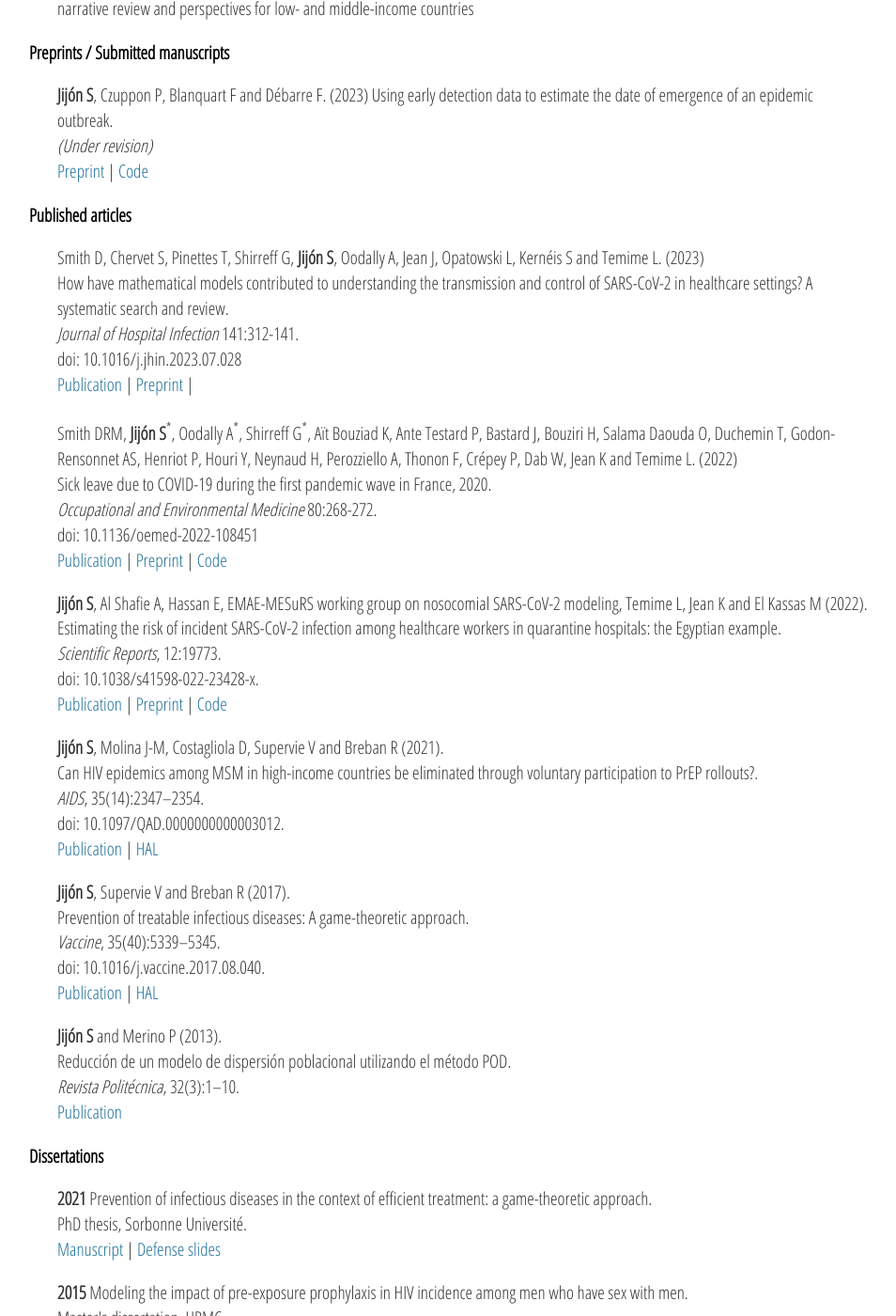
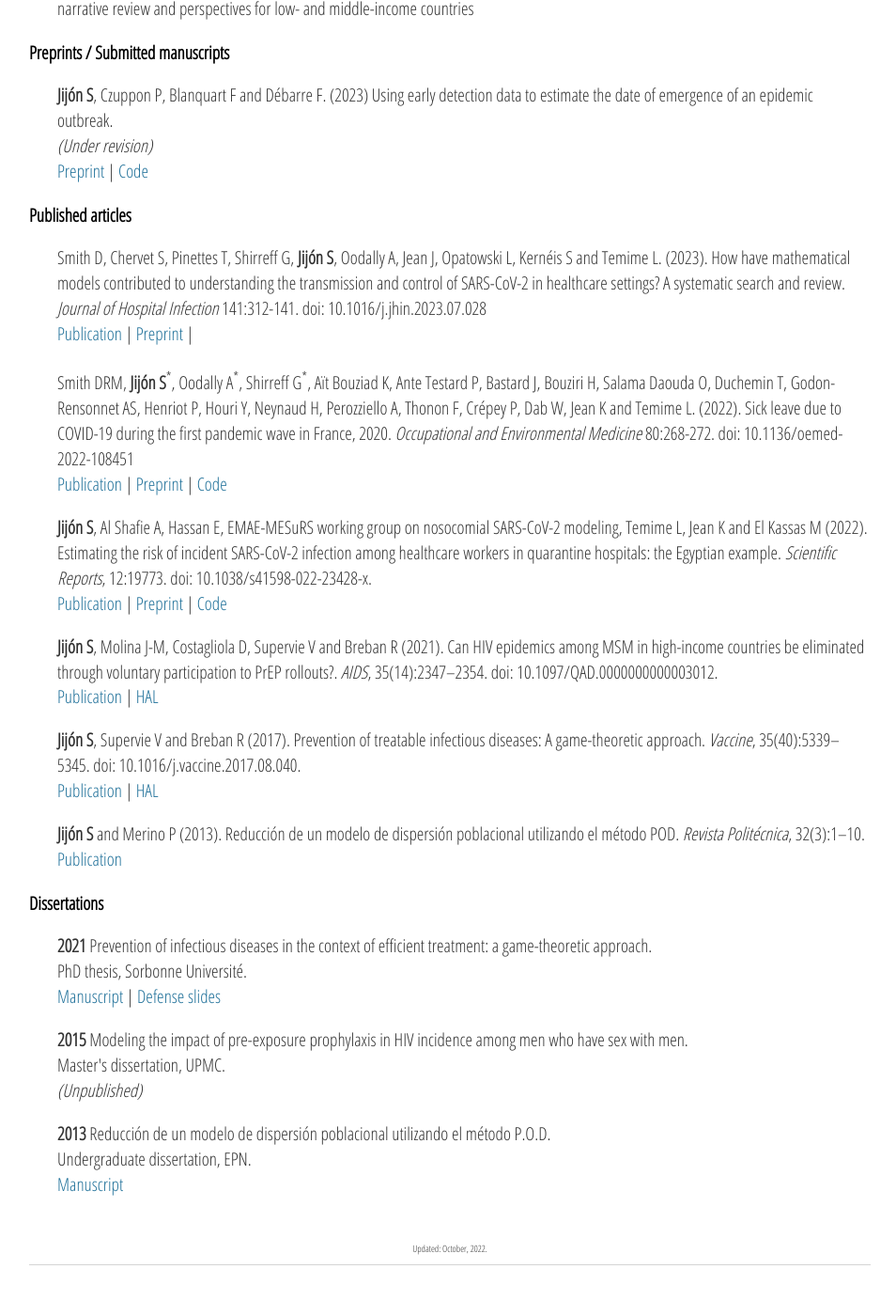
Before and after one commit to sjijon/sjijon.github.io, a Jekyll site: the page built from publications.html, in a window 1280 px wide and 1400 px high, scrolled down 292 px. Shown: the whole window at 94% size, without its empty margins (161-1115 px from the left). Built offline with Jekyll 4.4.1, drawn with Linux system fonts in a browser that asks for light colours; nearby versions of some CDN libraries.

Commit message:
fix display

```diff
--- a/publications.html
+++ b/publications.html
@@ -25,12 +25,9 @@
 
 	<h3>Published articles</h3>
 	<p style="padding-left:30px;">
-		Smith D, Chervet S, Pinettes T, Shirreff G, <strong>Jijón S</strong>, Oodally A, Jean J, Opatowski L, Kernéis S and Temime L. (2023)
-		<br>
+		Smith D, Chervet S, Pinettes T, Shirreff G, <strong>Jijón S</strong>, Oodally A, Jean J, Opatowski L, Kernéis S and Temime L. (2023).
 		How have mathematical models contributed to understanding the transmission and control of SARS-CoV-2 in healthcare settings? A systematic search and review.
-		<br>
 		<em>Journal of Hospital Infection</em> 141:312-141.
-		<br>
 		doi: 10.1016/j.jhin.2023.07.028
 		<br>
 		<a href="https://authors.elsevier.com/c/1hw~wiVO0BBna" target="_blank">Publication</a> |
@@ -38,12 +35,9 @@
 	</p>
 
 	<p style="padding-left:30px;">
-		Smith DRM, <strong>Jijón S</strong><sup>*</sup>, Oodally A<sup>*</sup>, Shirreff G<sup>*</sup>, Aït Bouziad K, Ante Testard P, Bastard J, Bouziri H, Salama Daouda O, Duchemin T, Godon-Rensonnet AS, Henriot P, Houri Y, Neynaud H, Perozziello A, Thonon F, Crépey P, Dab W, Jean K and Temime L. (2022)
-		<br>
+		Smith DRM, <strong>Jijón S</strong><sup>*</sup>, Oodally A<sup>*</sup>, Shirreff G<sup>*</sup>, Aït Bouziad K, Ante Testard P, Bastard J, Bouziri H, Salama Daouda O, Duchemin T, Godon-Rensonnet AS, Henriot P, Houri Y, Neynaud H, Perozziello A, Thonon F, Crépey P, Dab W, Jean K and Temime L. (2022).
 		Sick leave due to COVID-19 during the first pandemic wave in France, 2020.
-		<br>
 		<em>Occupational and Environmental Medicine</em> 80:268-272.
-		<br>
 		doi: 10.1136/oemed-2022-108451
 		<br>
 		<a href="https://oem.bmj.com/content/early/2023/03/13/oemed-2022-108451.citation-tools" target="_blank">Publication</a> |
@@ -53,11 +47,8 @@
 
 	<p style="padding-left:30px;">
 		<strong>Jijón S</strong>, Al Shafie A, Hassan E, EMAE-MESuRS working group on nosocomial SARS-CoV-2 modeling, Temime L, Jean K and El Kassas M (2022).
-		<br>
 		Estimating the risk of incident SARS-CoV-2 infection among healthcare workers in quarantine hospitals: the Egyptian example.
-		<br>
 		<em>Scientific Reports</em>, 12:19773.
-		<br>
 		doi: 10.1038/s41598-022-23428-x.
 		<br>
 		<a href="https://www.nature.com/articles/s41598-022-23428-x" target="_blank">Publication</a> |
@@ -67,11 +58,8 @@
 	</p>
 	<p style="padding-left:30px;">
 		<strong>Jijón S</strong>, Molina J-M, Costagliola D, Supervie V and Breban R (2021).
-		<br>
 		Can HIV epidemics among MSM in high-income countries be eliminated through voluntary participation to PrEP rollouts?.
-		<br>
 		<em>AIDS</em>, 35(14):2347–2354.
-		<br>
 		doi: 10.1097/QAD.0000000000003012.
 		<br>
 		<a href="https://journals.lww.com/aidsonline/Abstract/2021/11150/Can_HIV_epidemics_among_MSM_be_eliminated_through.12.aspx" target="_blank">Publication</a> |
```
Also changed, not shown: other parts of publications.html (+1 -7 lines).
